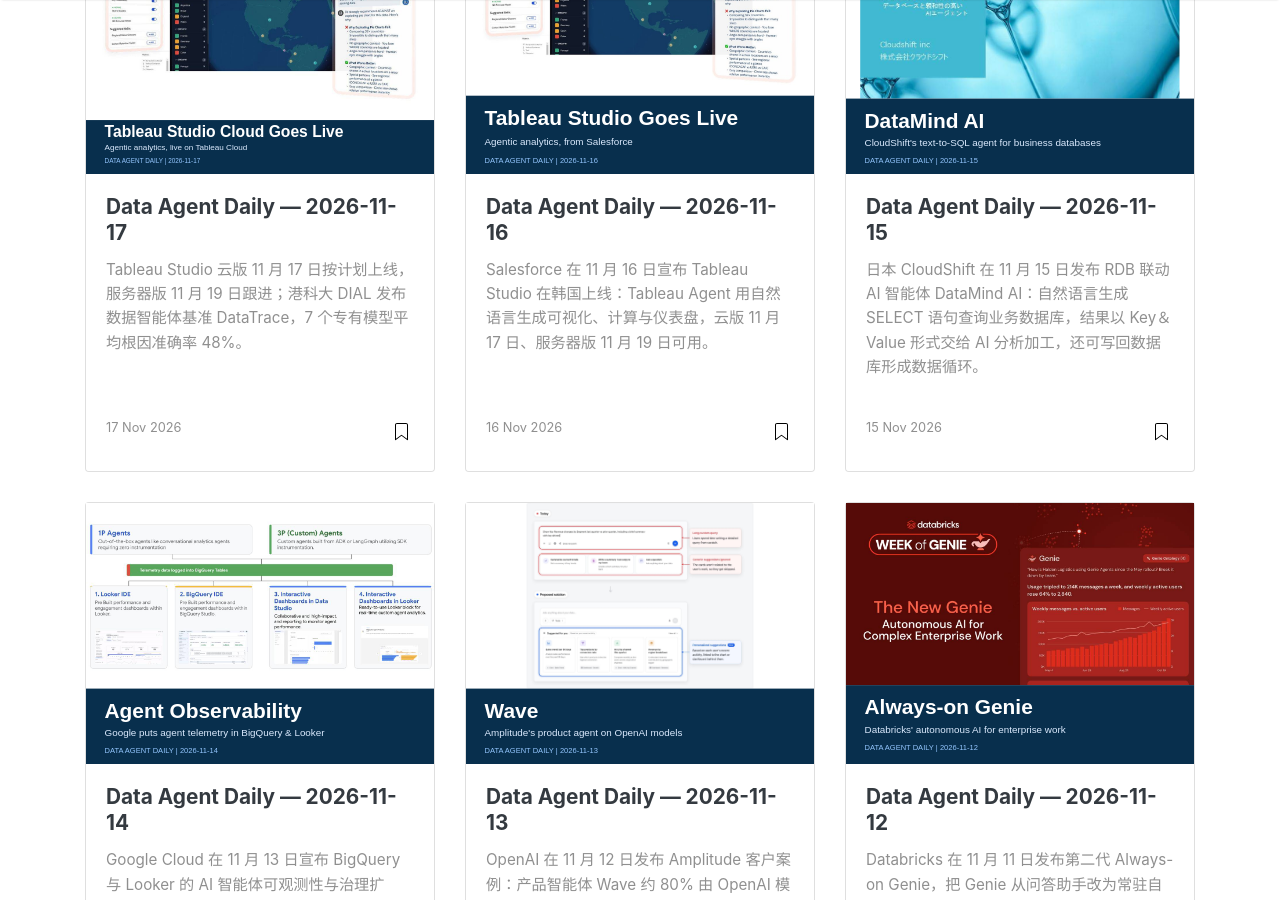
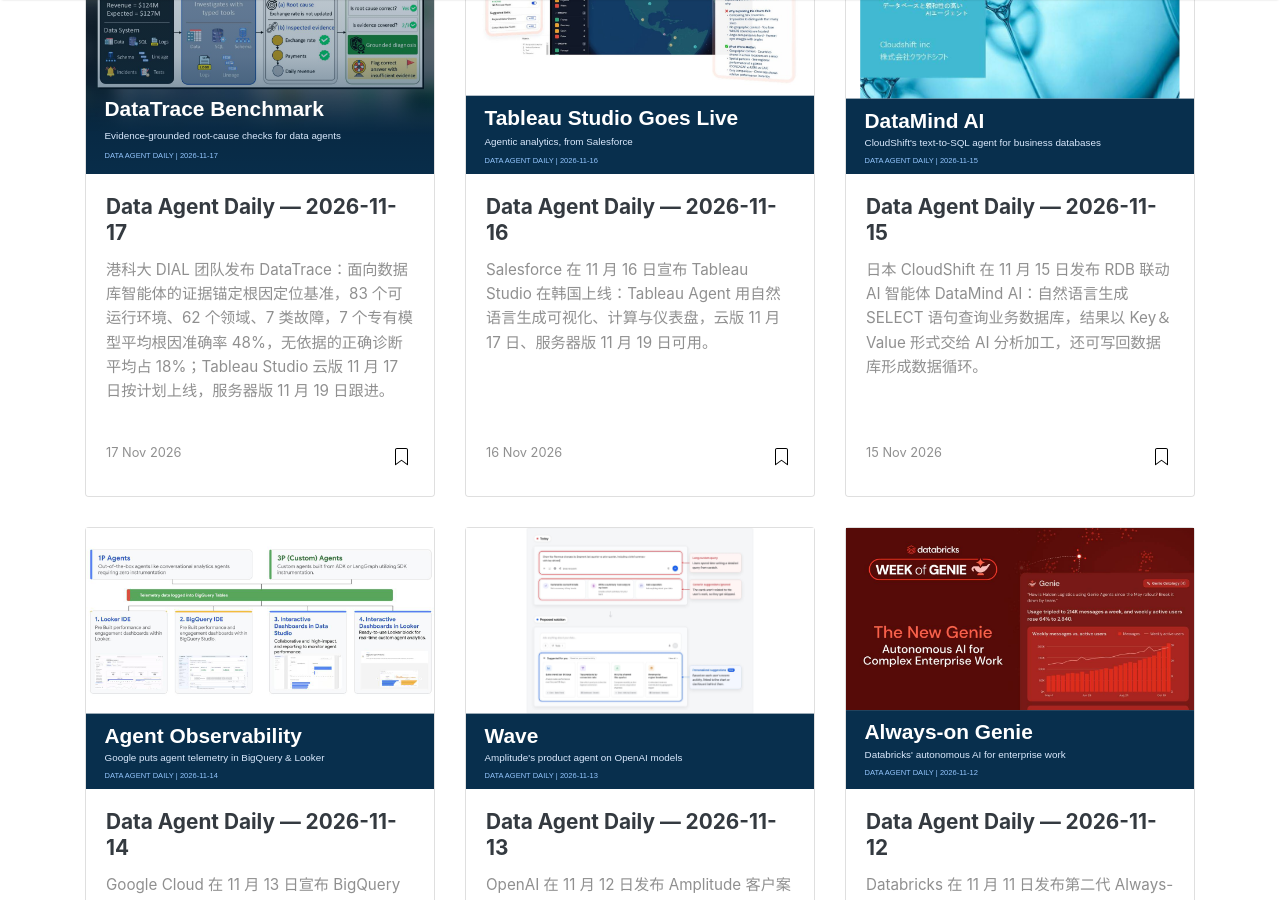
Before and after one commit to DataXAgent/data-agent-daily, a Jekyll site: the page built from index.html, in a window 1280 px wide and 900 px high, scrolled down 408 px. Built offline with Jekyll 4.4.1, drawn with Linux system fonts in a browser that asks for light colours; nearby versions of some CDN libraries; the list of posts is cut into pages by our own code.

Commit message:
2026-11-17: make DataTrace the headline, redo cover with DataTrace figure

```diff
--- a/_posts/2026-11-17-data-agent-daily.md
+++ b/_posts/2026-11-17-data-agent-daily.md
@@ -4,7 +4,7 @@ title: "Data Agent Daily — 2026-11-17"
 author: dad
 date: 2026-11-17
 image: "assets/images/covers/2026-11-17.svg"
-description: "Tableau Studio 云版 11 月 17 日按计划上线，服务器版 11 月 19 日跟进；港科大 DIAL 发布数据智能体基准 DataTrace，7 个专有模型平均根因准确率 48%。"
+description: "港科大 DIAL 团队发布 DataTrace：面向数据库智能体的证据锚定根因定位基准，83 个可运行环境、62 个领域、7 类故障，7 个专有模型平均根因准确率 48%，无依据的正确诊断平均占 18%；Tableau Studio 云版 11 月 17 日按计划上线，服务器版 11 月 19 日跟进。"
 categories: ["Data Agent Daily"]
 tags: ["data-agent", "news"]
 comments: false
@@ -12,9 +12,9 @@ comments: false
 
 ## 今日速览
 
+- 港科大 DIAL 团队发布 DataTrace：面向数据库智能体的证据锚定根因定位基准，83 个可运行环境，7 个专有模型平均根因准确率 48%，无依据的正确诊断平均占 18%。
 - Tableau Studio 云版 11 月 17 日按计划上线，服务器版 11 月 19 日跟进，Tableau Agent 与 50 多个 Skills 随云版提供。
 - MMNTM 复核数据分析智能体基准：Spider 2.0-Snow 榜首为 Genloop Sentinel Agent v2 Pro（96.70），BIRD 测试集榜首为 AT&T AskData（83.40），同一智能体方法在私有仓库 BEAVER 上仅 11.4%。
-- 港科大 DIAL 团队发布 DataTrace：面向数据库智能体的证据锚定根因定位基准，83 个可运行环境，7 个专有模型平均根因准确率 48%，无依据的正确诊断平均占 18%。
 - arXiv 11 月 17 日上线 Living Context Graphs：为企业数据持续学习语义上下文，BIRD 保留测试集准确率提升 22.6 个百分点。
 - arXiv 11 月 17 日上线 ElbowHop：text-to-SQL 的自适应 schema 检索，在匹配召回率下精度约为固定预算的两倍。
 - arXiv 11 月 17 日上线 DecoVal：面向 SQL 验证的查询分解优化，用户研究中错误检出率从 36% 升至 91%。
@@ -93,4 +93,4 @@ Threads 账号 @dicacross 在 11 月 16 日发布 Tableau Studio 三图轮播，
 
 ## 今日回顾
 
-Tableau Studio 云版 11 月 17 日按计划上线，服务器版 11 月 19 日跟进；MMNTM 复核数据分析智能体基准，榜首均为智能体系统，同一方法在私有仓库 BEAVER 上仅 11.4%；港科大 DIAL 发布 DataTrace 数据智能体基准，7 个专有模型平均根因准确率 48%，无依据的正确诊断平均占 18%；arXiv 同日上线 Living Context Graphs、ElbowHop、DecoVal、HyperDBDiag、MAPS、BRAVE、StaleBench 与生成式推荐多选题辅助任务 9 篇论文；Cube Core 发布 1.8.27 补丁版。
+港科大 DIAL 发布 DataTrace 数据智能体基准，7 个专有模型平均根因准确率 48%，无依据的正确诊断平均占 18%；Tableau Studio 云版 11 月 17 日按计划上线，服务器版 11 月 19 日跟进；MMNTM 复核数据分析智能体基准，榜首均为智能体系统，同一方法在私有仓库 BEAVER 上仅 11.4%；arXiv 同日上线 Living Context Graphs、ElbowHop、DecoVal、HyperDBDiag、MAPS、BRAVE、StaleBench 与生成式推荐多选题辅助任务 9 篇论文；Cube Core 发布 1.8.27 补丁版。
```
Also changed, not shown: assets/images/covers/2026-11-17.svg.
